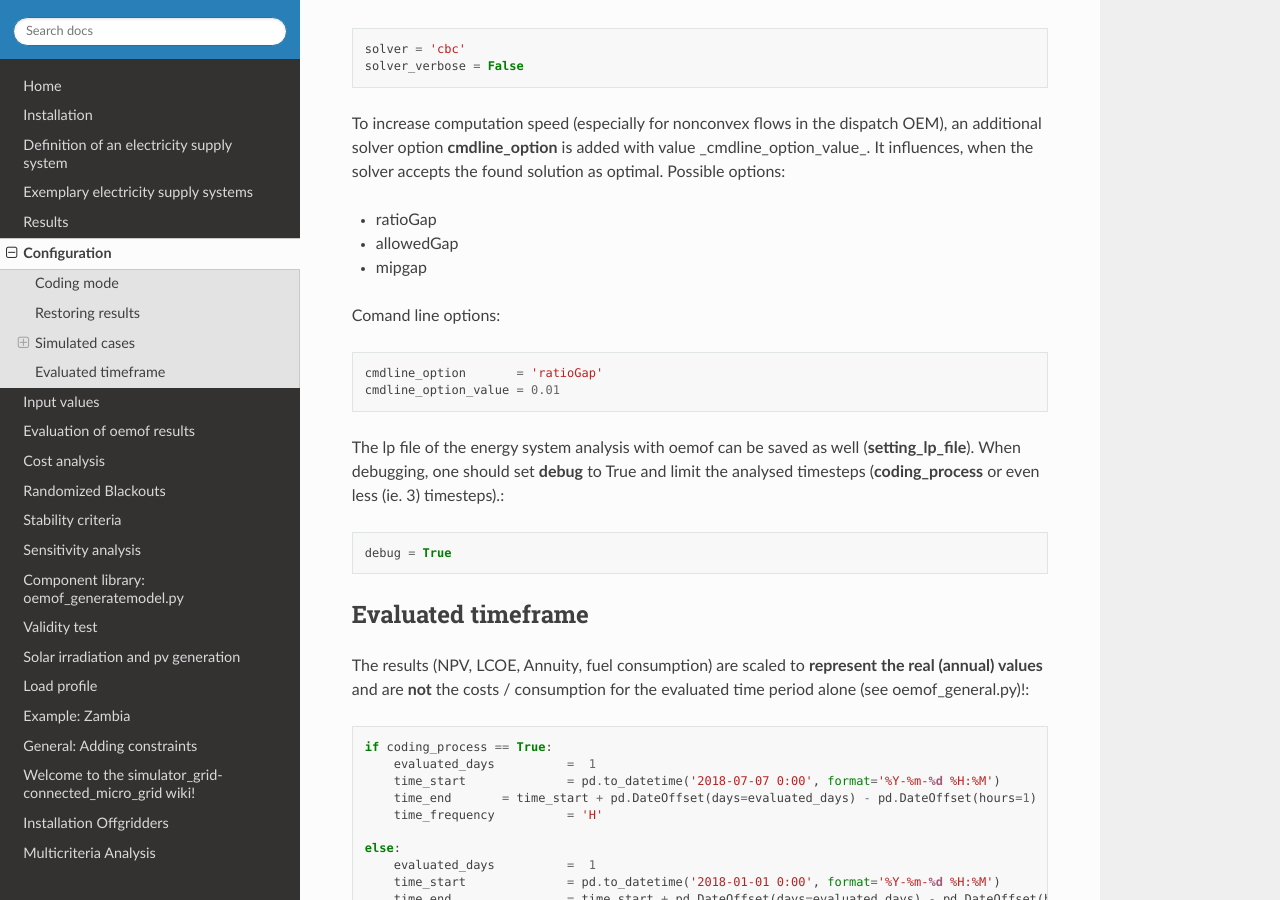
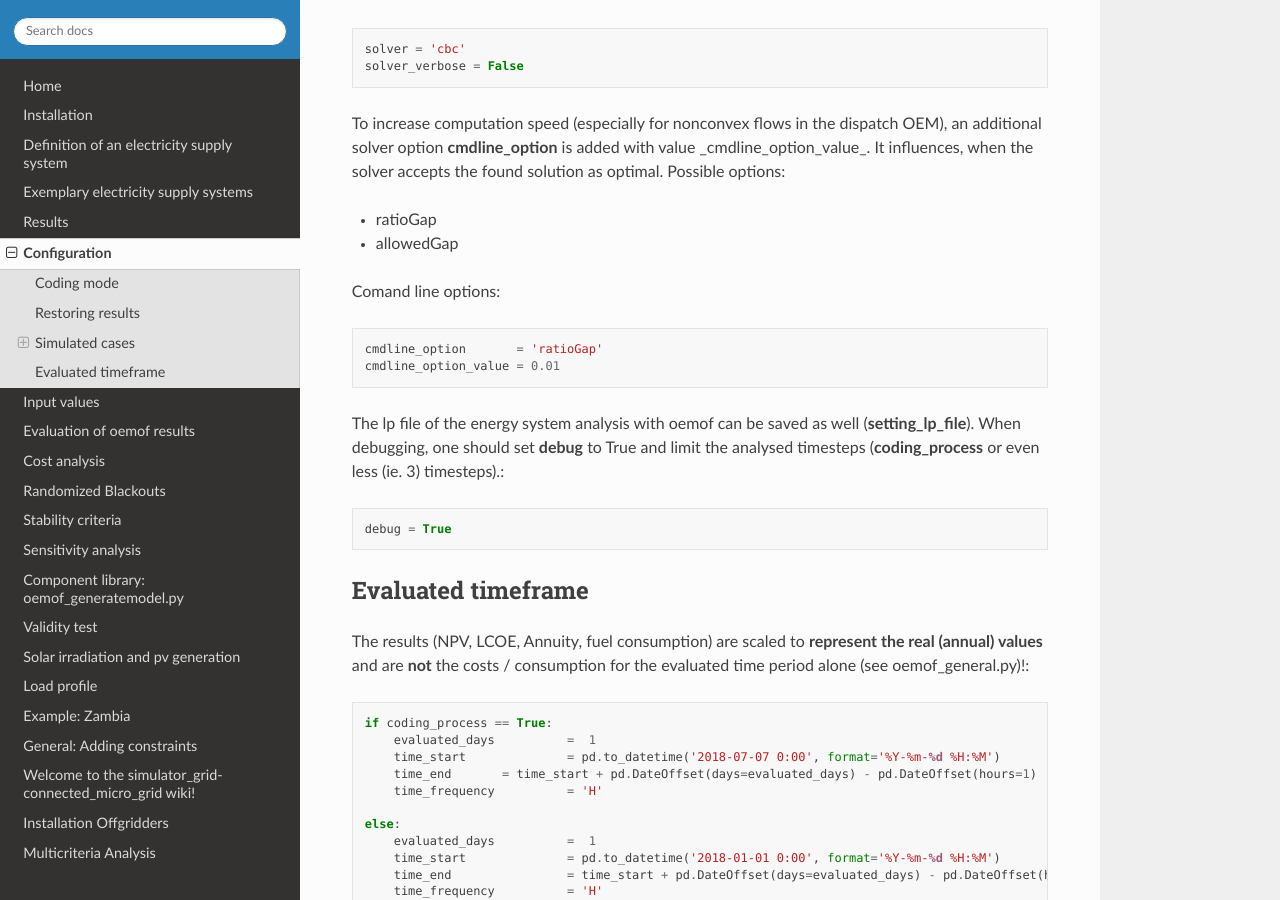
Before and after one commit to rl-institut/offgridders, a Sphinx documentation site: the page built from docs/Configuration.rst, in a window 1280 px wide and 900 px high, scrolled down 3413 px. Built offline with Sphinx 7.4.7 and the Read the Docs theme 2.0.0, drawn with Linux system fonts in a browser that asks for light colours.

Commit message:
Correct mipgap in Configuration.rst
Co-authored-by: smartie2076 <44204527+smartie2076@users.noreply.github.com>

```diff
--- a/docs/Configuration.rst
+++ b/docs/Configuration.rst
@@ -108,7 +108,6 @@ To increase computation speed (especially for nonconvex flows in the dispatch OE
 
 * ratioGap
 * allowedGap
-* mipgap
 
 Comand line options::
 
```
